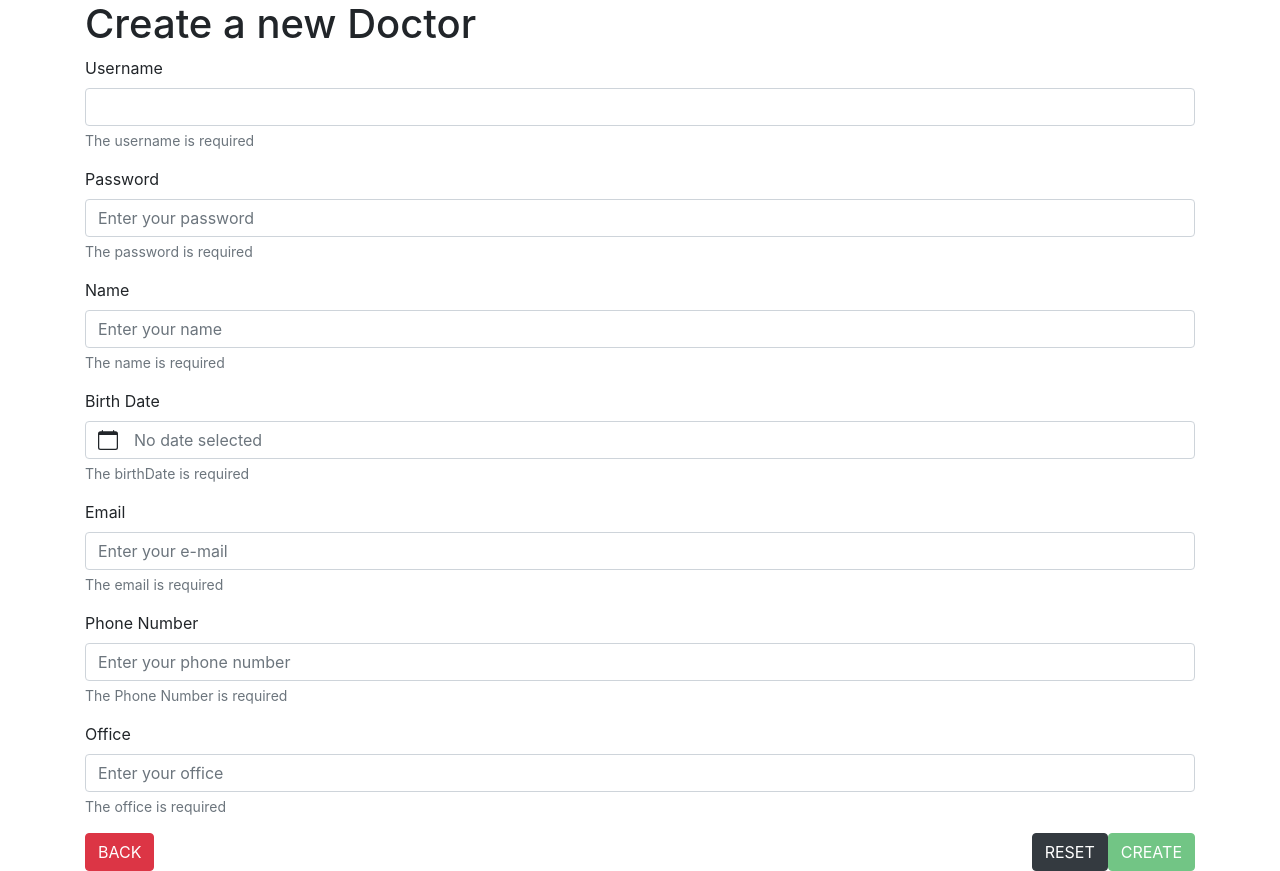
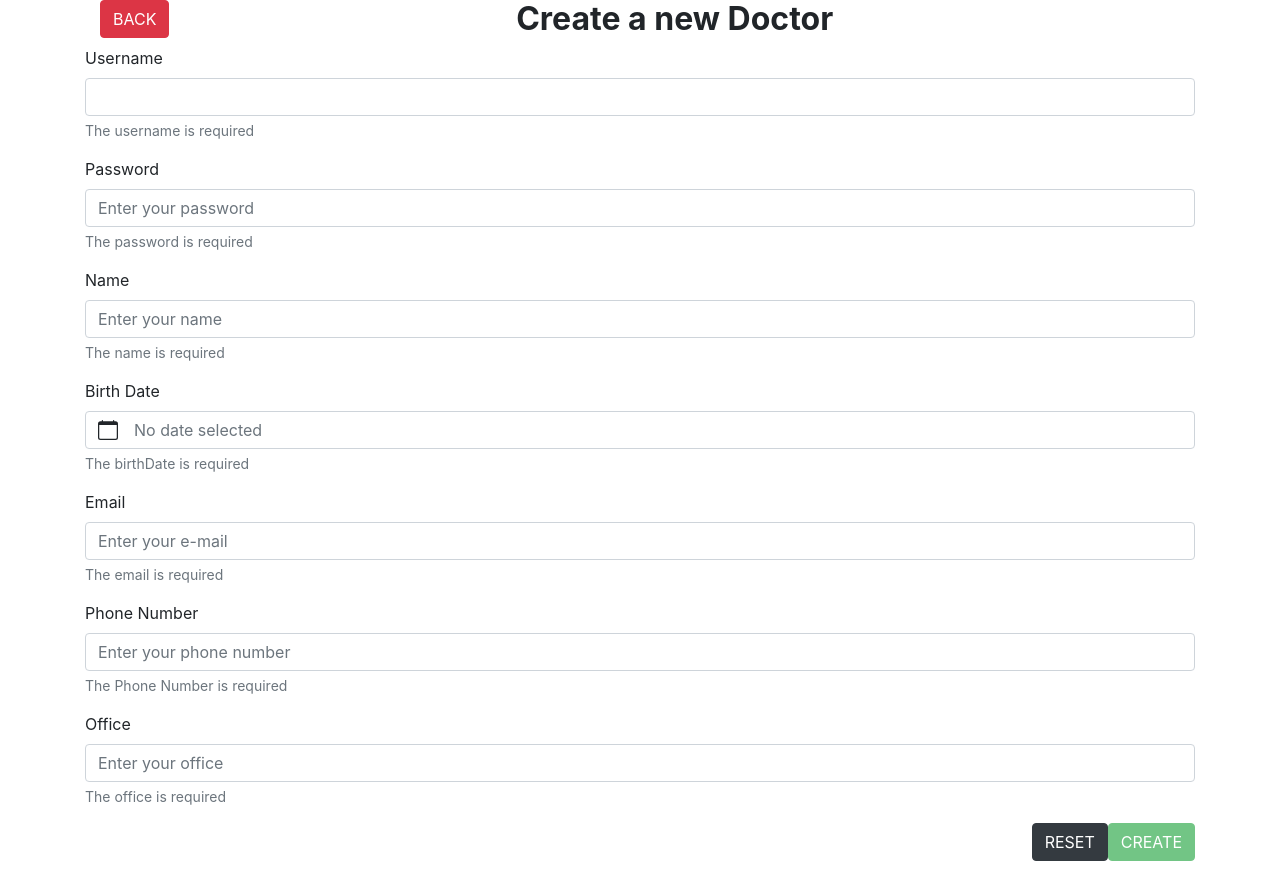
Before and after one commit to pfcouto/DAE-Project-MelodicHeartBeats-Frontend, a Nuxt app: page /doctors/create in a window 1280 px wide. Built offline with nearby package versions, Linux system fonts and the light colour scheme; no server answers.

Commit message:
beautify 0.6

```diff
--- a/pages/administrators/create.vue
+++ b/pages/administrators/create.vue
@@ -1,13 +1,18 @@
 <template>
   <b-container>
-    <div class="middleCard">
-      <h1>
+    <b-container class="middleCard text-center flex-row">
+      <a class="float-left" @click="routeBack">
+        <b-button variant="danger">BACK</b-button>
+      </a>
+      <h2 class="font-weight-bold">
         {{
           isEditing
             ? 'Administrator ' + $route.query.username
             : 'Create a new Administrator'
         }}
-      </h1>
+      </h2>
+    </b-container>
+    <div class="middleCard">
       <form :disabled="!isFormValid" @submit.prevent="create">
         <b-form-group
           id="username"
@@ -21,7 +26,7 @@
             v-model.trim="administrator.username"
             :disabled="isEditing"
             :state="isUsernameValid"
-            trim />
+            trim/>
         </b-form-group>
         <b-form-group
           v-if="!isEditing"
@@ -35,7 +40,7 @@
             v-model="administrator.password"
             :state="isPasswordValid"
             type="password"
-            required />
+            required/>
         </b-form-group>
         <b-form-group
           id="name"
@@ -47,7 +52,7 @@
           <b-input
             v-model.trim="administrator.name"
             :state="isNameValid"
-            required />
+            required/>
         </b-form-group>
 
         <b-form-group
@@ -70,7 +75,7 @@
             ref="email"
             v-model.trim="administrator.email"
             :state="isEmailValid"
-            required />
+            required/>
         </b-form-group>
         <b-form-group
           id="phoneNumber"
@@ -83,12 +88,11 @@
             ref="phoneNumber"
             v-model.trim="administrator.phoneNumber"
             :state="isPhoneNumberValid"
-            required />
+            required/>
         </b-form-group>
 
         <p v-show="errorMsg" class="text-danger">{{ errorMsg }}</p>
 
-        <b-button variant="danger" @click="routeBack">BACK</b-button>
         <div style="float: right">
           <b-button variant="dark" type="reset" @click="reset"> RESET</b-button>
           <b-button
@@ -112,7 +116,7 @@
 </template>
 <script>
 export default {
-  middleware({ redirect, store, route }) {
+  middleware({redirect, store, route}) {
     if (
       store.state.auth.user.groups &&
       !store.state.auth.user.groups.includes('Administrator')
--- a/pages/biometricsType/create.vue
+++ b/pages/biometricsType/create.vue
@@ -1,13 +1,18 @@
 <template>
   <b-container>
-    <div class="middleCard">
-      <h1>
+    <b-container class="middleCard text-center flex-row">
+      <a class="float-left" @click="routeBack">
+        <b-button variant="danger">BACK</b-button>
+      </a>
+      <h2 class="font-weight-bold">
         {{
           isEditing
             ? 'Update Biometric Type ' + biometricType.name
             : 'Create a new Biometric Type'
         }}
-      </h1>
+      </h2>
+    </b-container>
+    <div class="middleCard">
       <form :disabled="!isFormValid" @submit.prevent="create">
         <b-form-group
           id="name"
@@ -110,7 +115,8 @@
               <b-button
                 variant="danger"
                 @click.prevent="removeQualitative(row.item)"
-                >Remove</b-button
+              >Remove
+              </b-button
               >
             </template>
           </b-table>
@@ -133,9 +139,6 @@
         </div>
 
         <p v-show="errorMsg" class="text-danger">{{ errorMsg }}</p>
-        <nuxt-link to="/biometricsType">
-          <b-button variant="danger">BACK</b-button>
-        </nuxt-link>
         <div style="float: right">
           <b-button variant="dark" type="reset" @click="reset"> RESET</b-button>
           <b-button
@@ -159,7 +162,7 @@
 </template>
 <script>
 export default {
-  middleware({ redirect, store }) {
+  middleware({redirect, store}) {
     if (
       store.state.auth.user.groups &&
       (store.state.auth.user.groups.includes('Patient') ||
@@ -179,7 +182,7 @@ export default {
         admin: null,
         qualitatives: []
       },
-      newQualitative: { value: null, meaning: null },
+      newQualitative: {value: null, meaning: null},
       admins: [],
       errorMsg: false,
       fields: [
@@ -264,6 +267,9 @@ export default {
       })
   },
   methods: {
+    routeBack() {
+      this.$router.back()
+    },
     addNewQualitative() {
       if (!this.newQualitative.value) {
         this.$toast
@@ -284,9 +290,9 @@ export default {
         this.$toast
           .error(
             'The "Quantitative Value" must be between ' +
-              this.biometricType.valueMin +
-              ' and ' +
-              this.biometricType.valueMax
+            this.biometricType.valueMin +
+            ' and ' +
+            this.biometricType.valueMax
           )
           .goAway(3000)
         return
--- a/pages/doctors/create.vue
+++ b/pages/doctors/create.vue
@@ -1,11 +1,16 @@
 <template>
   <b-container>
-    <div class="middleCard">
-      <h1>
+    <b-container class="middleCard text-center flex-row">
+      <a class="float-left" @click="routeBack">
+        <b-button variant="danger">BACK</b-button>
+      </a>
+      <h2 class="font-weight-bold">
         {{
           isEditing ? 'Doctor ' + $route.query.username : 'Create a new Doctor'
         }}
-      </h1>
+      </h2>
+    </b-container>
+    <div class="middleCard">
       <form :disabled="!isFormValid" @submit.prevent="create">
         <b-form-group
           id="username"
@@ -33,7 +38,7 @@
             v-model="doctor.password"
             :state="isPasswordValid"
             required
-            placeholder="Enter your password" />
+            placeholder="Enter your password"/>
         </b-form-group>
         <b-form-group
           id="name"
@@ -46,7 +51,7 @@
             v-model.trim="doctor.name"
             :state="isNameValid"
             required
-            placeholder="Enter your name" />
+            placeholder="Enter your name"/>
         </b-form-group>
         <b-form-group
           id="birthDate"
@@ -69,7 +74,7 @@
             v-model.trim="doctor.email"
             :state="isEmailValid"
             required
-            placeholder="Enter your e-mail" />
+            placeholder="Enter your e-mail"/>
         </b-form-group>
         <b-form-group
           id="phoneNumber"
@@ -83,7 +88,7 @@
             v-model.trim="doctor.phoneNumber"
             :state="isPhoneNumberValid"
             required
-            placeholder="Enter your phone number" />
+            placeholder="Enter your phone number"/>
         </b-form-group>
         <b-form-group
           id="office"
@@ -97,11 +102,10 @@
             v-model.trim="doctor.office"
             :state="isOfficeValid"
             required
-            placeholder="Enter your office" />
+            placeholder="Enter your office"/>
         </b-form-group>
 
         <p v-show="errorMsg" class="text-danger">{{ errorMsg }}</p>
-        <b-button variant="danger" @click="routeBack">BACK</b-button>
         <div style="float: right">
           <b-button variant="dark" type="reset" @click="reset"> RESET</b-button>
           <b-button
@@ -125,7 +129,7 @@
 </template>
 <script>
 export default {
-  middleware({ redirect, store, route }) {
+  middleware({redirect, store, route}) {
     if (
       store.state.auth.user.groups &&
       !(
--- a/pages/observations/create.vue
+++ b/pages/observations/create.vue
@@ -1,13 +1,18 @@
 <template>
   <b-container>
-    <div class="middleCard">
-      <h1>
+    <b-container class="middleCard text-center flex-row">
+      <a class="float-left" @click="routeBack">
+        <b-button variant="danger">BACK</b-button>
+      </a>
+      <h2 class="font-weight-bold">
         {{
           isEditing
             ? 'Update ' + observation.patient + ' Observation '
             : 'Create a new Observation'
         }}
-      </h1>
+      </h2>
+    </b-container>
+    <div class="middleCard">
       <form :disabled="!isFormValid" @submit.prevent="create">
         <b-form-group id="date" label="Date" :state="isDateValid">
           <b-form-datepicker
@@ -120,8 +125,6 @@
         </b-form-group>
 
         <p v-show="errorMsg" class="text-danger">{{ errorMsg }}</p>
-
-        <b-button variant="danger" @click="routeBack">BACK</b-button>
 
         <div style="float: right">
           <b-button variant="dark" type="reset" @click="reset">RESET</b-button>
--- a/pages/patients/create.vue
+++ b/pages/patients/create.vue
@@ -1,13 +1,18 @@
 <template>
   <b-container>
-    <div class="middleCard">
-      <h1>
+    <b-container class="middleCard text-center flex-row">
+      <a class="float-left" @click="routeBack">
+        <b-button variant="danger">BACK</b-button>
+      </a>
+      <h2 class="font-weight-bold">
         {{
           isEditing
             ? 'Patient ' + $route.query.username
             : 'Create a new Patient'
         }}
-      </h1>
+      </h2>
+    </b-container>
+    <div class="middleCard">
       <form :disabled="!isFormValid" @submit.prevent="create">
         <b-form-group
           id="username"
@@ -21,7 +26,7 @@
             v-model.trim="patient.username"
             :disabled="isEditing"
             :state="isUsernameValid"
-            trim />
+            trim/>
         </b-form-group>
         <b-form-group
           v-if="!isEditing"
@@ -35,7 +40,7 @@
             v-model="patient.password"
             :state="isPasswordValid"
             type="password"
-            required />
+            required/>
         </b-form-group>
         <b-form-group
           id="name"
@@ -44,7 +49,7 @@
           label-for="name"
           :invalid-feedback="invalidNameFeedback"
           :state="isNameValid">
-          <b-input v-model.trim="patient.name" :state="isNameValid" required />
+          <b-input v-model.trim="patient.name" :state="isNameValid" required/>
         </b-form-group>
 
         <b-form-group
@@ -67,7 +72,7 @@
             ref="email"
             v-model.trim="patient.email"
             :state="isEmailValid"
-            required />
+            required/>
         </b-form-group>
         <b-form-group
           id="phoneNumber"
@@ -80,11 +85,10 @@
             ref="phoneNumber"
             v-model.trim="patient.phoneNumber"
             :state="isPhoneNumberValid"
-            required />
+            required/>
         </b-form-group>
 
         <p v-show="errorMsg" class="text-danger">{{ errorMsg }}</p>
-        <b-button variant="danger" @click="routeBack">BACK</b-button>
         <div style="float: right">
           <b-button variant="dark" type="reset" @click="reset"> RESET</b-button>
           <b-button
@@ -108,7 +112,7 @@
 </template>
 <script>
 export default {
-  middleware({ redirect, store, route }) {
+  middleware({redirect, store, route}) {
     if (
       store.state.auth.user.groups &&
       !(
--- a/pages/prcs/create.vue
+++ b/pages/prcs/create.vue
@@ -1,9 +1,14 @@
 <template>
   <b-container>
+    <b-container class="middleCard text-center flex-row">
+      <a class="float-left" @click="routeBack">
+        <b-button variant="danger">BACK</b-button>
+      </a>
+      <h2 class="font-weight-bold">
+        {{ isEditing ? 'PRC #' + $route.query.id : 'New PRC' }}
+      </h2>
+    </b-container>
     <div class="middleCard">
-      <h1>
-        {{ isEditing ? 'PRC #' + $route.query.id : 'New PRC' }}
-      </h1>
       <form :disabled="!isFormValid" @submit.prevent="create">
         <b-form-group
           id="patient"
@@ -36,7 +41,6 @@
         </b-form-group>
 
         <p v-show="errorMsg" class="text-danger">{{ errorMsg }}</p>
-        <b-button variant="danger" @click="routeBack">BACK</b-button>
         <div style="float: right">
           <!--          <b-button variant="dark" type="reset" @click="reset"> RESET</b-button>-->
           <b-button
--- a/pages/prcs/index.vue
+++ b/pages/prcs/index.vue
@@ -4,8 +4,8 @@
       <a class="float-left" @click="routeBack">
         <b-button variant="danger">BACK</b-button>
       </a>
-      <h2 class="font-weight-bold">PRCS</h2>
-      <nuxt-link v-if="!isPatient" to="prcs/create" class="float-right">
+      <h2 class="font-weight-bold">PRCs</h2>
+      <nuxt-link v-if="isDoctor" to="prcs/create" class="float-right">
         <b-button variant="success">NEW</b-button>
       </nuxt-link>
     </b-container>
--- a/pages/prescriptions/create.vue
+++ b/pages/prescriptions/create.vue
@@ -1,11 +1,16 @@
 <template>
   <b-container>
-    <div class="middleCard">
-      <h1>
+    <b-container class="middleCard text-center flex-row">
+      <a class="float-left" @click="routeBack">
+        <b-button variant="danger">BACK</b-button>
+      </a>
+      <h2 class="font-weight-bold">
         {{
           isEditing ? 'Prescription #' + $route.query.id : 'New Prescription'
         }}
-      </h1>
+      </h2>
+    </b-container>
+    <div class="middleCard">
       <form :disabled="!isFormValid" @submit.prevent="create">
         <b-form-group
           v-if="!isEditing"
@@ -54,7 +59,6 @@
         </b-form-group>
 
         <p v-show="errorMsg" class="text-danger">{{ errorMsg }}</p>
-        <b-button variant="danger" @click="routeBack">BACK</b-button>
         <div style="float: right">
           <nuxt-link v-if="prescription.patient && !patientValid"
                      :to="{name: 'prcs-create', query: { patientUsername: prescription.patient }}">
--- a/pages/rules/create.vue
+++ b/pages/rules/create.vue
@@ -1,11 +1,16 @@
 <template>
   <b-container>
-    <div class="middleCard">
-      <h1>
+    <b-container class="middleCard text-center flex-row">
+      <a class="float-left" @click="routeBack">
+        <b-button variant="danger">BACK</b-button>
+      </a>
+      <h2 class="font-weight-bold">
         {{
           isEditing ? 'Rule #' + $route.query.id : 'New Rule'
         }}
-      </h1>
+      </h2>
+    </b-container>
+    <div class="middleCard">
       <form :disabled="!isFormValid" @submit.prevent="create">
         <b-form-group
           v-if="!isEditing"
@@ -53,7 +58,6 @@
 
 
         <p v-show="errorMsg" class="text-danger">{{ errorMsg }}</p>
-        <b-button variant="danger" @click="routeBack">BACK</b-button>
         <div style="float: right">
           <nuxt-link v-if="rule.patient && !patientValid"
                      :to="{name: 'prcs-create', query: { patientUsername: rule.patient }}">
```
Also changed, not shown: pages/prescriptions/index.vue (+8 -5 lines).
